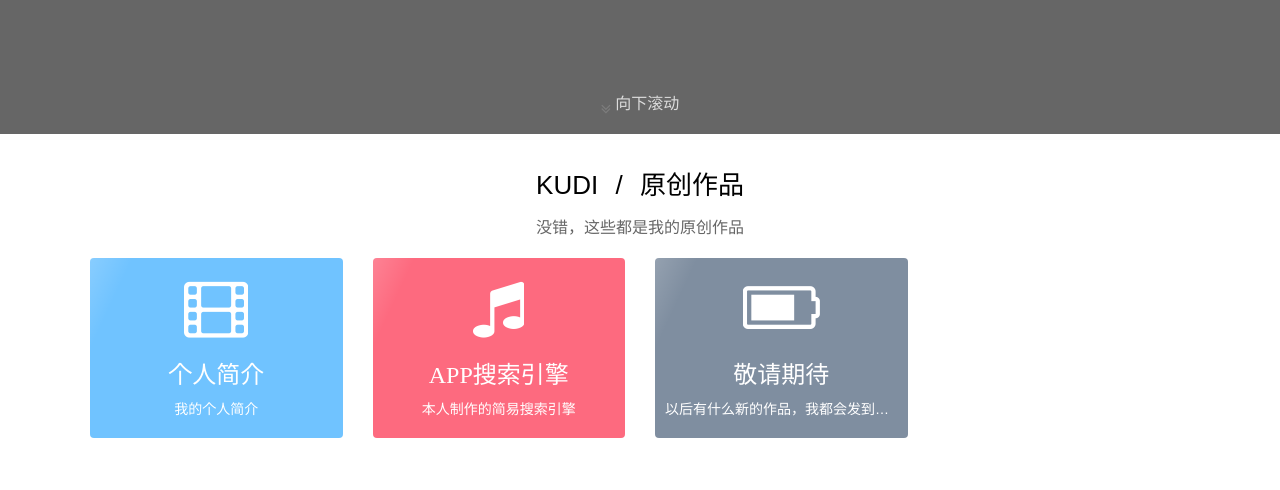
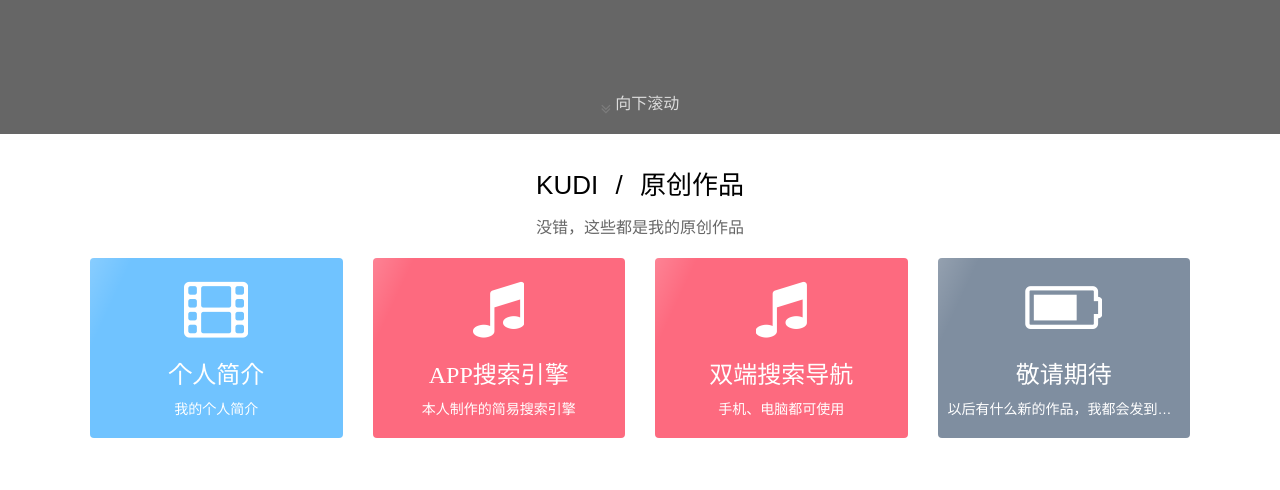
Before and after one commit to KUDI139/grzy, a plain HTML site: page index.html in a window 1280 px wide. Shown: the part 666-1156 px from the top of the page. Drawn offline with Linux system fonts and the light colour scheme; a script that the page names is missing.

Commit message:
Update index.html

```diff
--- a/index.html
+++ b/index.html
@@ -79,6 +79,19 @@
             </div>
             <h3>APP搜索引擎</h3>
             <p>本人制作的简易搜索引擎</p>
+            <i class="light"></i>
+        </article>
+    </a>
+</div>
+
+<div class="mk-item">
+    <a href="https://kudi139.github.io/dh/" target="_blank">
+        <article class="mk-color-item color2">
+            <div class="item-logo">
+                <i class="fa fa-music" aria-hidden="true"></i>
+            </div>
+            <h3>双端搜索导航</h3>
+            <p>手机、电脑都可使用</p>
             <i class="light"></i>
         </article>
     </a>
```
